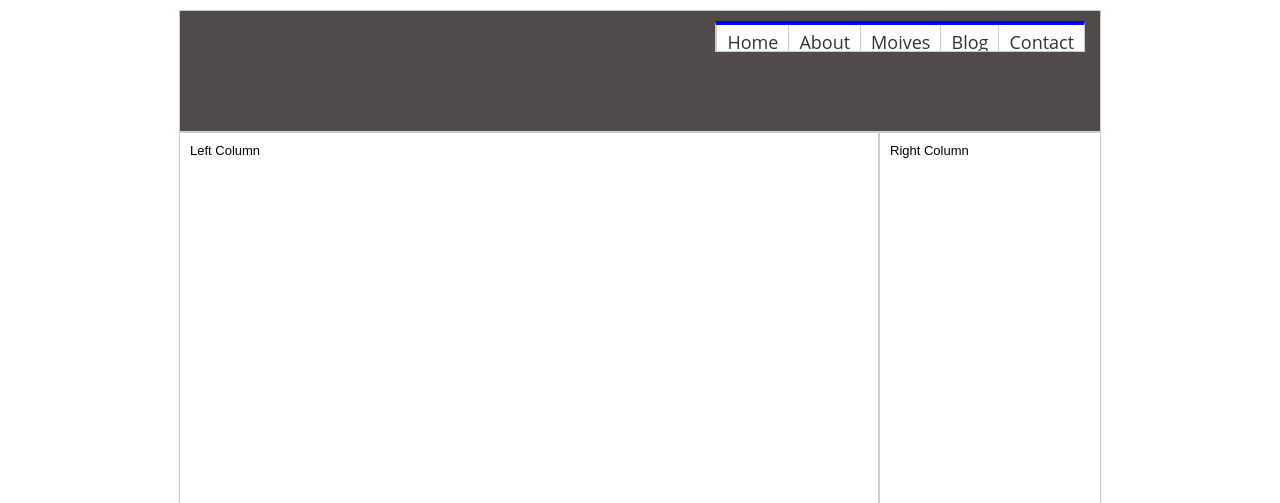
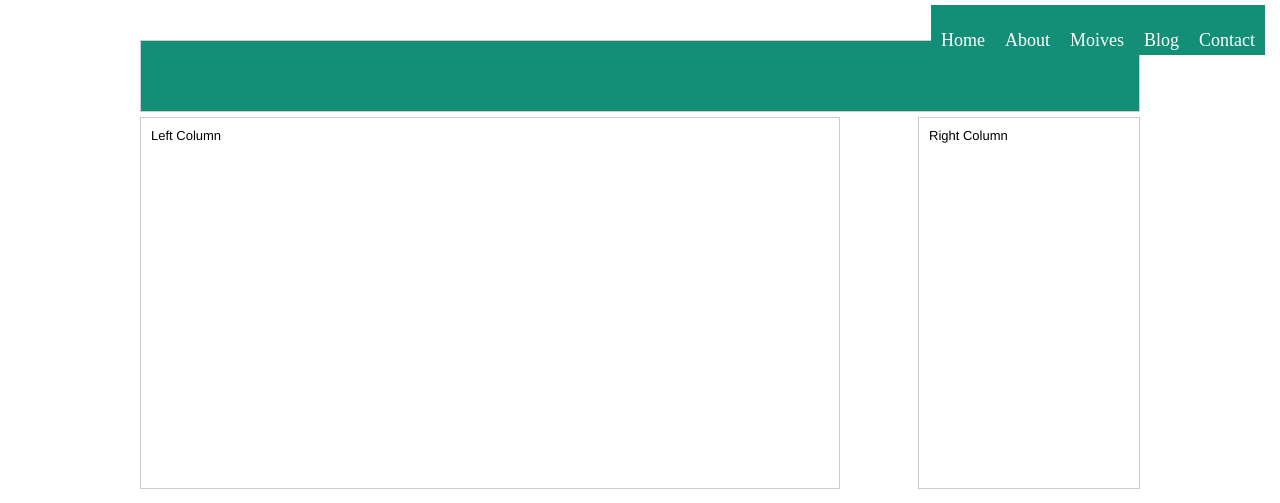
Before and after one commit to rbeeler/group2-GroupAwesome, a PHP site: page /blog.html in a window 1280 px wide. Shown: the top 503 px of the page. Run offline with PHP 8.4, Linux system fonts and the light colour scheme.

Commit message:
Add files via upload
this is style 2...by ruth

```diff
--- a/css/style.css
+++ b/css/style.css
@@ -1,21 +1,26 @@
 * { padding: 0; margin: 0; }
 
 body {
- font-family: Arial, Helvetica, sans-serif;
+ font-family: century gothic, Helvetica, sans-serif;
  font-size: 13px;
 }
+h1{
+	margin-left: 25px;
+	line-height:50px;
+	color:#EAFAF1  ;
+}
 #wrapper {
- margin: 0 auto;
- width: 922px;
+ margin: 40px auto;
+ width: 1000px;
 }
 #header {
- width: 900px;
+ /*width: 1100px;*/
  padding: 10px;
  border: 1px solid #ccc;
- height: 100px;
- margin: 10px 0px 0px 0px;
- background: #504A4B;
- position: relative;
+ height: 50px;
+ margin: 0px auto 5px auto;
+ background: #148F77 ;
+
 }
 #leftcolumn {
  float: left;
@@ -72,30 +77,32 @@ body {
 /* Main-nav */
 #main-nav ul {
   position: absolute;
-  top: 10px;
+  top: 5px;
   right: 15px;
   font-size: 18px;
-  height: 26px;
-  background: #FFF;
-  border: 1px solid #ccc;
+  height: 50px;
+  background: #148F77;
+  /*border: 1px solid #ccc;
   border-width: 0 1px 1px;
-  border-top: 4px solid blue;
+  border-top: 4px solid blue;*/
   overflow: hidden;
 }
 #main-nav li {
   float: left;
   list-style: none;
-  border-left: 1px solid #ccc;
-  font-family: 'Open Sans', 'sans-serif';
+  line-height:60px;
+  /*border-left: 1px solid #ccc;*/
+  font-family: 'century gothic', 'sans-serif';
+  color: #FDFEFE;
 }
 #main-nav a {
   float: left;
-  color: #333;
+  color: #FDFEFE;
   text-decoration: none;
   padding: 5px 10px;
   border-bottom: 1px solid #ccc;
 }
 #main-nav a:hover {
-  color: red;
+  background-color:#0B5345;
   margin: 2px;
 }
```
